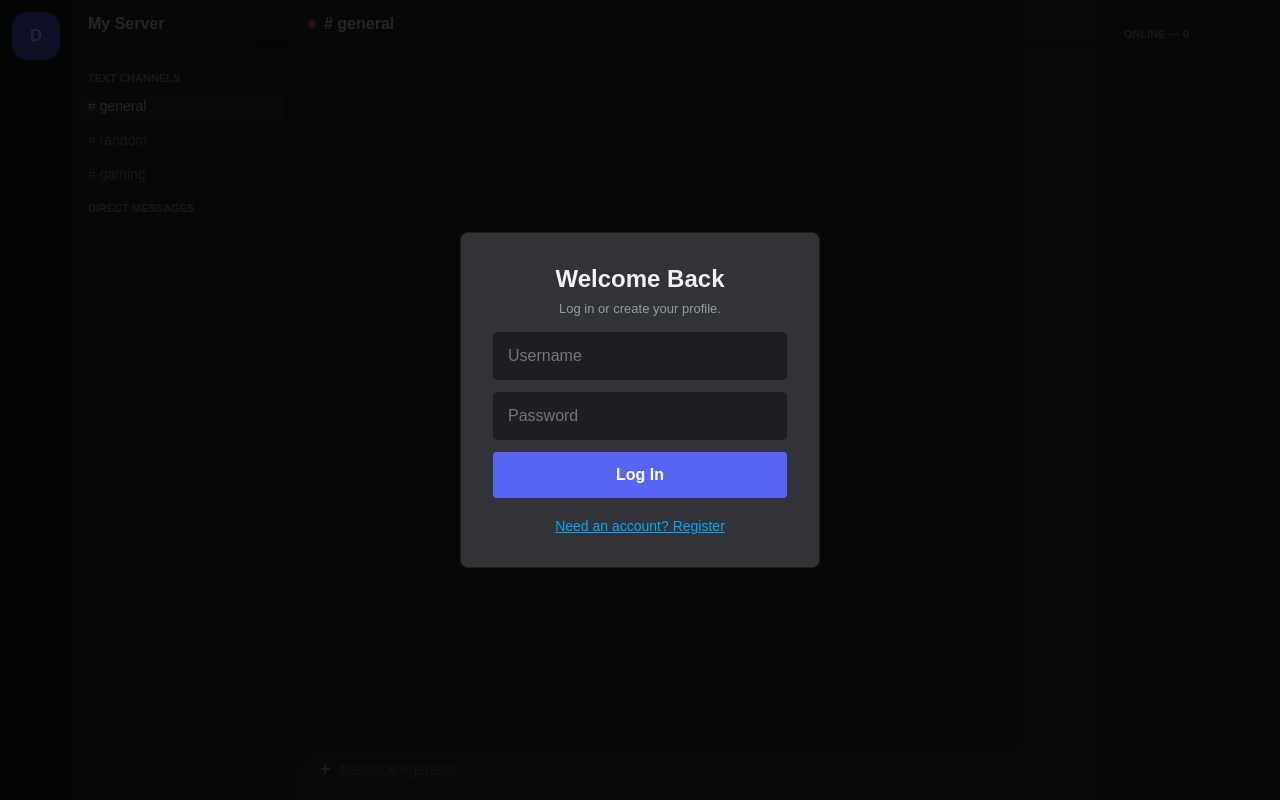
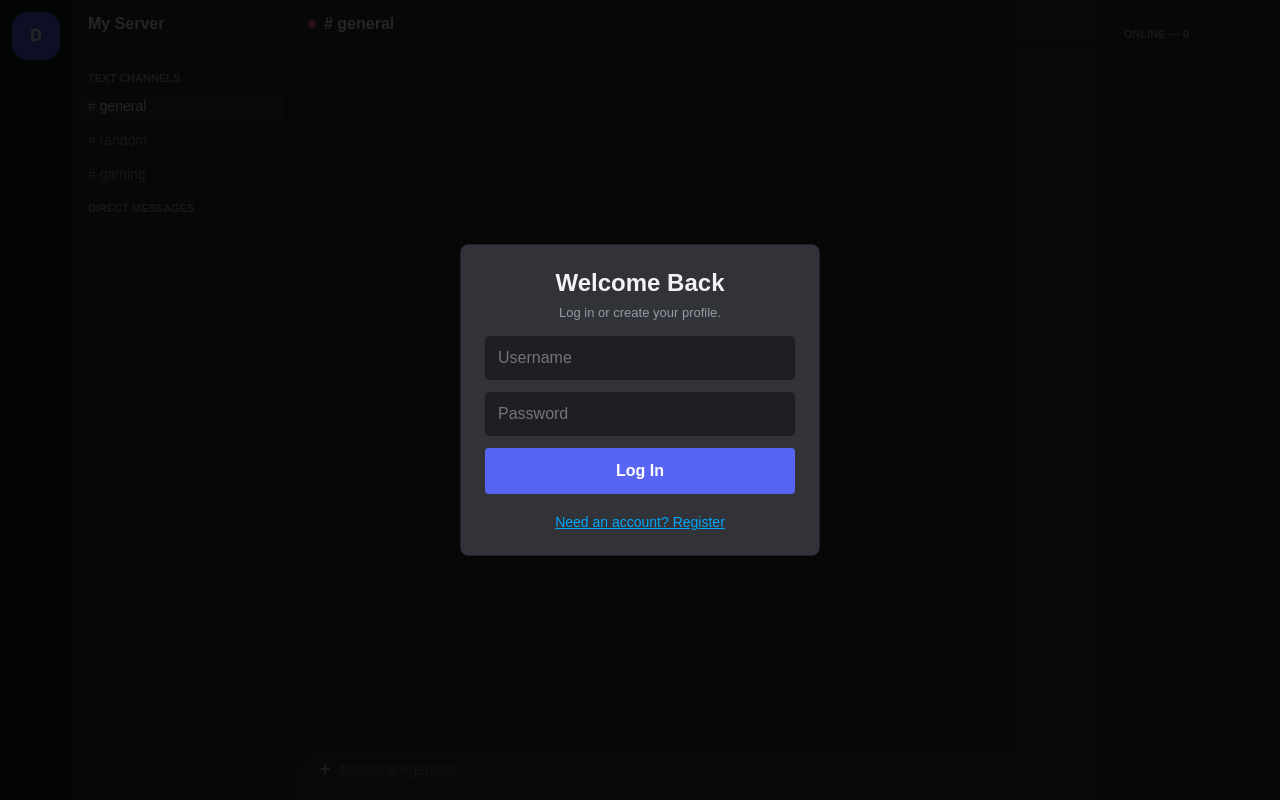
Before and after one commit to greysonjames8112-blip/Messages, a website: page index.html in a window 1280 px wide. Drawn offline with nearby package versions, Linux system fonts and the light colour scheme.

Commit message:
Update index.html

```diff
--- a/index.html
+++ b/index.html
@@ -14,22 +14,26 @@
       -moz-user-select: none;
       -ms-user-select: none;
       user-select: none;
-      -webkit-tap-highlight-color: transparent; /* Removes mobile blue tap flash */
+      -webkit-tap-highlight-color: transparent;
     }
 
-    /* Use standard 100vh for mobile compatibility */
     html, body { height: 100vh; width: 100vw; overflow: hidden; background-color: #313338; color: #dbdee1; }
     #app { display: flex; height: 100vh; width: 100vw; overflow: hidden; }
 
+    /* Scrollable modal so virtual keyboards never block buttons */
     #auth-modal {
       position: fixed; top: 0; left: 0; right: 0; bottom: 0;
       background: rgba(0, 0, 0, 0.85); display: flex; justify-content: center; align-items: center; z-index: 9999;
+      overflow-y: auto; padding: 20px;
     }
-    .modal-box { background: #313338; padding: 32px; border-radius: 8px; width: 360px; text-align: center; border: 1px solid #1e1f22; z-index: 10000; }
+    .modal-box {
+      background: #313338; padding: 24px; border-radius: 8px; width: 100%; max-width: 360px;
+      text-align: center; border: 1px solid #1e1f22; margin: auto; z-index: 10000;
+    }
     .modal-box h2 { color: #f2f3f5; margin-bottom: 8px; }
     .modal-box p { color: #949ba4; font-size: 13px; margin-bottom: 16px; }
     .modal-box input {
-      width: 100%; padding: 14px; border-radius: 4px; border: 1px solid #1e1f22;
+      width: 100%; padding: 12px; border-radius: 4px; border: 1px solid #1e1f22;
       background: #1e1f22; color: #f2f3f5; font-size: 16px; margin-bottom: 12px; outline: none;
       -webkit-user-select: text; -moz-user-select: text; -ms-user-select: text; user-select: text;
     }
@@ -37,7 +41,7 @@
     .modal-box button {
       width: 100%; padding: 14px; background: #5865f2; border: none; border-radius: 4px;
       color: white; font-size: 16px; font-weight: bold; cursor: pointer; margin-bottom: 12px;
-      touch-action: manipulation; /* Removes mobile click delay */
+      touch-action: manipulation;
     }
     .modal-box button:active { background: #4752c4; }
     .switch-auth { color: #00a8fc; font-size: 14px; cursor: pointer; text-decoration: underline; margin-top: 8px; display: inline-block; touch-action: manipulation; }
@@ -146,7 +150,6 @@
         <input type="file" id="pfp-input" accept="image/*" style="color:#949ba4; font-size:13px; margin-bottom:12px;" />
       </div>
 
-      <!-- Explicit inline onclick triggers for mobile tap certainty -->
       <button type="button" id="auth-btn" onclick="submitAuth()">Log In</button>
       <div>
         <span class="switch-auth" id="switch-btn" onclick="toggleAuth()">Need an account? Register</span>
@@ -237,7 +240,6 @@
     socket.on('connect', () => document.getElementById('net-status').classList.add('online'));
     socket.on('disconnect', () => document.getElementById('net-status').classList.remove('online'));
 
-    // Global functions so mobile inline onclicks trigger instantly
     window.toggleAuth = function() {
       isRegister = !isRegister;
       document.getElementById('modal-title').innerText = isRegister ? 'Create Account' : 'Welcome Back';
@@ -430,4 +432,7 @@
       }
     });
 
-    socket.on('ice_candidate', async ({ candidate
+    socket.on('ice_candidate', async ({ candidate }) => {
+      try {
+        if (peerConnection) {
+          if (peerConnection.remoteDescription && peerCon
```
